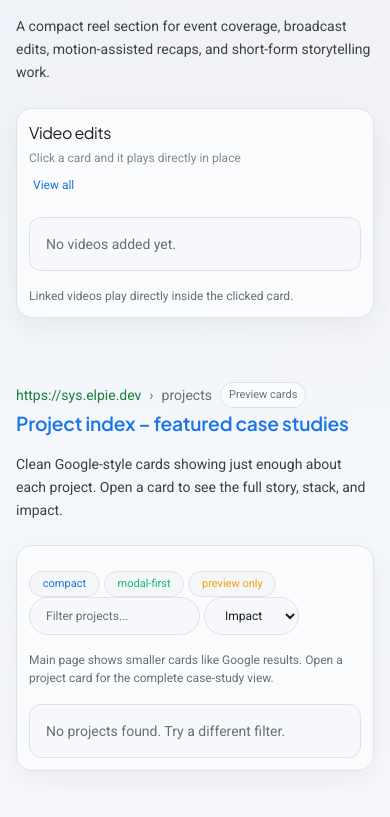
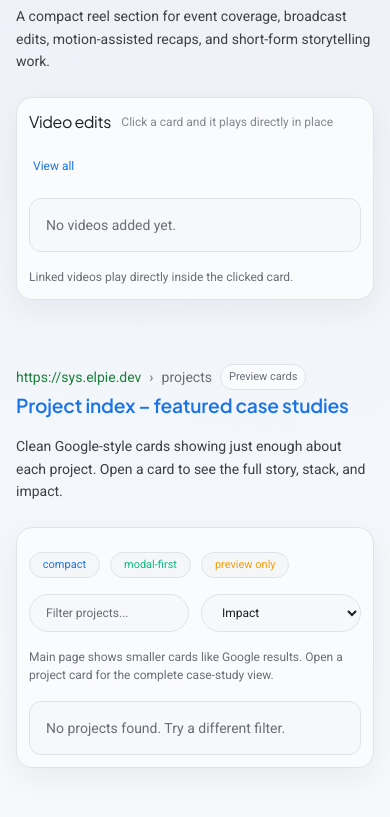
Before and after one commit to PrimeSalad/retro-portfolio, a website with bundled scripts: page frontend/public/index.html in a window 390 px wide. Shown: the part 627-1444 px from the top of the page. Built offline with nearby package versions, Linux system fonts and the light colour scheme; files whose address does not match are found by name.

Commit message:
feat: add responsive layout and toolbar styles for improved project management interface

```diff
--- a/frontend/public/style.css
+++ b/frontend/public/style.css
@@ -1597,6 +1597,56 @@ body[data-theme="dark"] .bg-noise {
   }
 }
 
+/* Layout & Toolbars */
+.mini-toolbar {
+  display: flex;
+  flex-wrap: wrap;
+  gap: 1rem;
+  align-items: flex-start;
+  justify-content: space-between;
+}
+
+.toolbar-group {
+  display: flex;
+  flex-wrap: wrap;
+  gap: 0.65rem;
+  align-items: center;
+}
+
+.project-toolbar-controls,
+.stack-toolbar-controls {
+  display: flex;
+  flex-wrap: wrap;
+  gap: 0.75rem;
+  align-items: center;
+}
+
+@media (max-width: 639px) {
+  .mini-toolbar {
+    flex-direction: column;
+    align-items: stretch;
+  }
+
+  .toolbar-group {
+    justify-content: flex-start;
+  }
+
+  .project-toolbar-controls,
+  .stack-toolbar-controls {
+    width: 100%;
+  }
+
+  .project-toolbar-controls > *,
+  .stack-toolbar-controls > * {
+    flex: 1;
+    min-width: 120px;
+  }
+}
+
+.compact-panel {
+  overflow: hidden;
+}
+
 /* UI Notes and Pills */
 .preview-note-pill {
   display: inline-flex;
```
